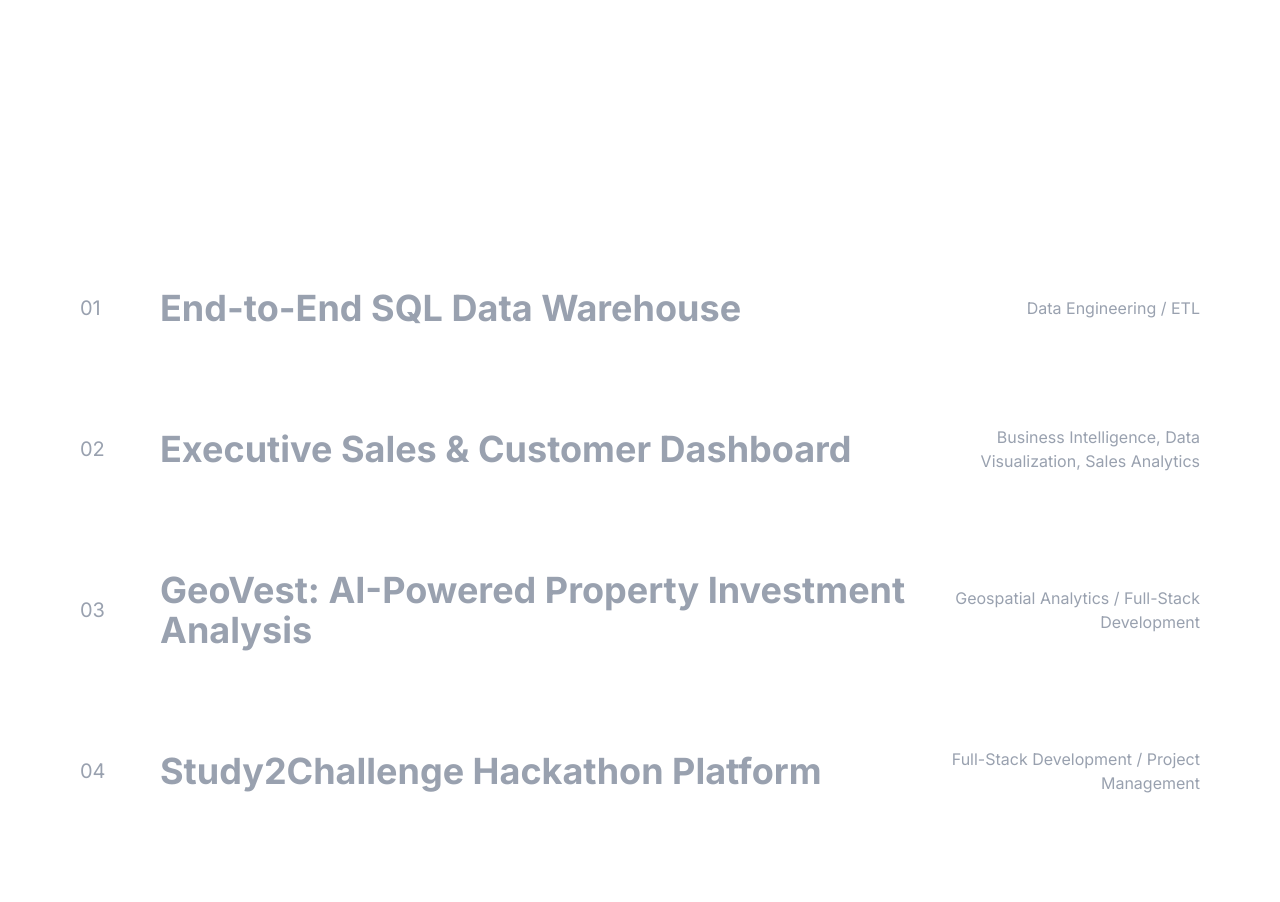
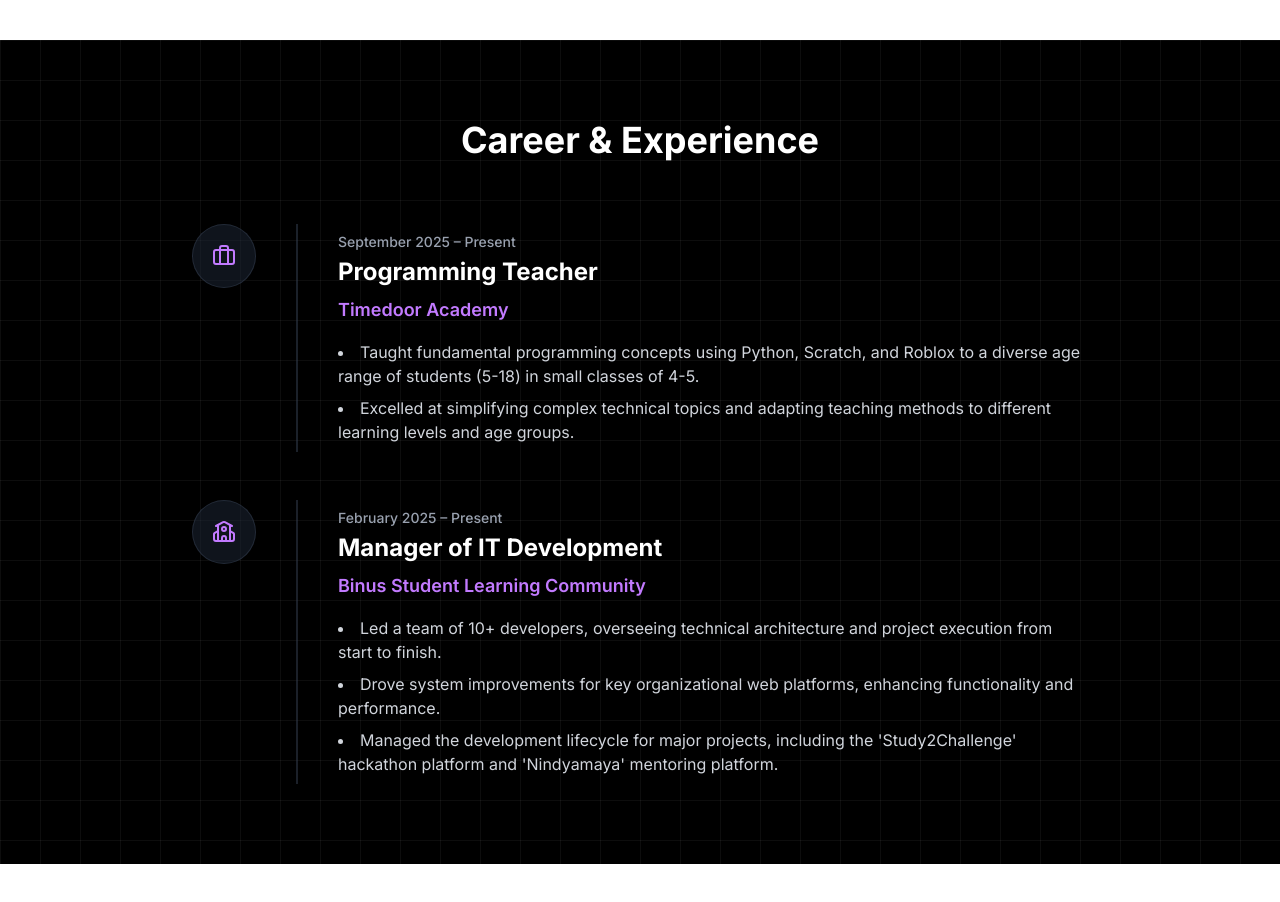
Before and after one commit to LightArtz/portfolio, a Next.js app: page / in a window 1280 px wide. Shown: the part 760-1662 px from the top of the page. Built offline with nearby package versions, Linux system fonts and the light colour scheme.

Commit message:
feat: add experience section, finalize everything

```diff
--- a/package.json
+++ b/package.json
@@ -18,6 +18,7 @@
     "geist": "^1.4.2",
     "lucide-react": "^0.532.0",
     "next": "15.4.4",
+    "popmotion": "^11.0.5",
     "react": "19.1.0",
     "react-dom": "19.1.0",
     "react-icons": "^5.5.0",
--- a/src/app/page.tsx
+++ b/src/app/page.tsx
@@ -6,6 +6,7 @@
 import ProjectDetailPage from "../components/project-detail-page"
 import SkillsSection from "../components/skills-section"
 import Footer from "../components/footer";
+import ExperienceSection from "@/components/experience-section"
 
 // Define the corrected Project interface
 interface Project {
@@ -34,6 +35,7 @@
   return (
     <main>
       <HeroSection />
+      <ExperienceSection />
       <SelectedProjects onProjectClick={handleProjectClick} />
       <SkillsSection />
       {selectedProject && (
--- /dev/null
+++ b/src/components/experience-section.tsx
@@ -0,0 +1,104 @@
+"use client"
+
+import { motion, type Variants } from "framer-motion"
+import { Briefcase, School } from "lucide-react"
+
+const experienceData = [
+    {
+      icon: <Briefcase />,
+      company: "Timedoor Academy",
+      role: "Programming Teacher",
+      period: "September 2025 – Present",
+      description: [
+        "Taught fundamental programming concepts using Python, Scratch, and Roblox to a diverse age range of students (5-18) in small classes of 4-5.",
+        "Excelled at simplifying complex technical topics and adapting teaching methods to different learning levels and age groups.",
+      ],
+    },
+  {
+    icon: <School />,
+    company: "Binus Student Learning Community",
+    role: "Manager of IT Development",
+    period: "February 2025 – Present",
+    description: [
+      "Led a team of 10+ developers, overseeing technical architecture and project execution from start to finish.",
+      "Drove system improvements for key organizational web platforms, enhancing functionality and performance.",
+      "Managed the development lifecycle for major projects, including the 'Study2Challenge' hackathon platform and 'Nindyamaya' mentoring platform.",
+    ],
+  },
+]
+
+const cardVariants: Variants = {
+  offscreen: {
+    y: 100,
+    opacity: 0,
+  },
+  onscreen: {
+    y: 0,
+    opacity: 1,
+    transition: {
+      type: "spring",
+      bounce: 0.4,
+      duration: 0.8,
+    },
+  },
+}
+
+export default function ExperienceSection() {
+  return (
+    <motion.section
+      className="relative bg-black text-white py-20 px-6"
+      initial={{ opacity: 0 }}
+      whileInView={{ opacity: 1 }}
+      transition={{ duration: 0.5 }}
+      viewport={{ once: true }}
+    >
+      <div className="absolute inset-0 opacity-75"
+        style={{
+          backgroundImage: `
+            linear-gradient(rgba(255, 255, 255, 0.07) 1px, transparent 1px),
+            linear-gradient(90deg, rgba(255, 255, 255, 0.07) 1px, transparent 1px)
+          `,
+          backgroundSize: "40px 40px",
+        }}
+      />
+
+      <div className="relative max-w-4xl mx-auto">
+        <h2 className="text-4xl md:text-4xl font-bold text-white text-center mb-16">
+          Career & Experience
+        </h2>
+
+        <div className="space-y-12">
+          {experienceData.map((item, index) => (
+            <motion.div
+              key={index}
+              className="grid md:grid-cols-[auto_1fr] gap-6 md:gap-10 items-start"
+              initial="offscreen"
+              whileInView="onscreen"
+              viewport={{ once: true, amount: 0.5 }}
+              variants={cardVariants}
+            >
+              {/* Icon */}
+              <div className="flex items-center justify-center bg-gray-800/50 border border-gray-700/50 rounded-full w-16 h-16 text-purple-400">
+                {item.icon}
+              </div>
+
+              {/* Content */}
+              <div className="border-l-2 border-gray-700/50 pl-8 md:pl-10 py-2">
+                <p className="text-gray-400 text-sm font-medium mb-1">{item.period}</p>
+                <h3 className="text-2xl font-bold text-white mb-2">{item.role}</h3>
+                <p className="text-purple-400 font-semibold text-lg mb-4">{item.company}</p>
+
+                {/* Bullet Points */}
+                <ul className="list-disc list-inside space-y-2 text-gray-300">
+                    {item.description.map((point, i) => (
+                      <li key={i}>{point}</li>
+                    ))}
+                </ul>
+              </div>
+            </motion.div>
+          ))}
+        </div>
+      </div>
+    </motion.section>
+  )
+}
```
Also changed, not shown: 2 other files (tests, documents, lock files or other folders).
